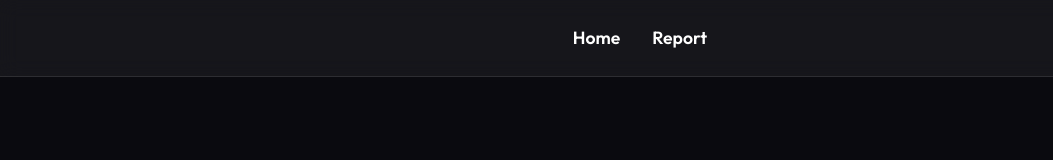
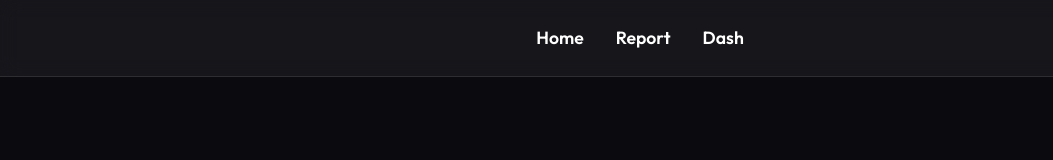
Before and after one commit to Vedantrp/CyberShield, a plain HTML site: page report.html in a window 1280 px wide. Shown: the top 160 px of the page, without its empty margins (0-1053 px from the left). Drawn offline with Linux system fonts and the light colour scheme.

Commit message:
Update report.html

```diff
--- a/report.html
+++ b/report.html
@@ -11,6 +11,7 @@
   <nav>
     <a href="index.html">Home</a>
     <a href="report.html" class="active">Report</a>
+    <a href="dashboard.html">Dash</a>
   </nav>
 
   <main>
```
